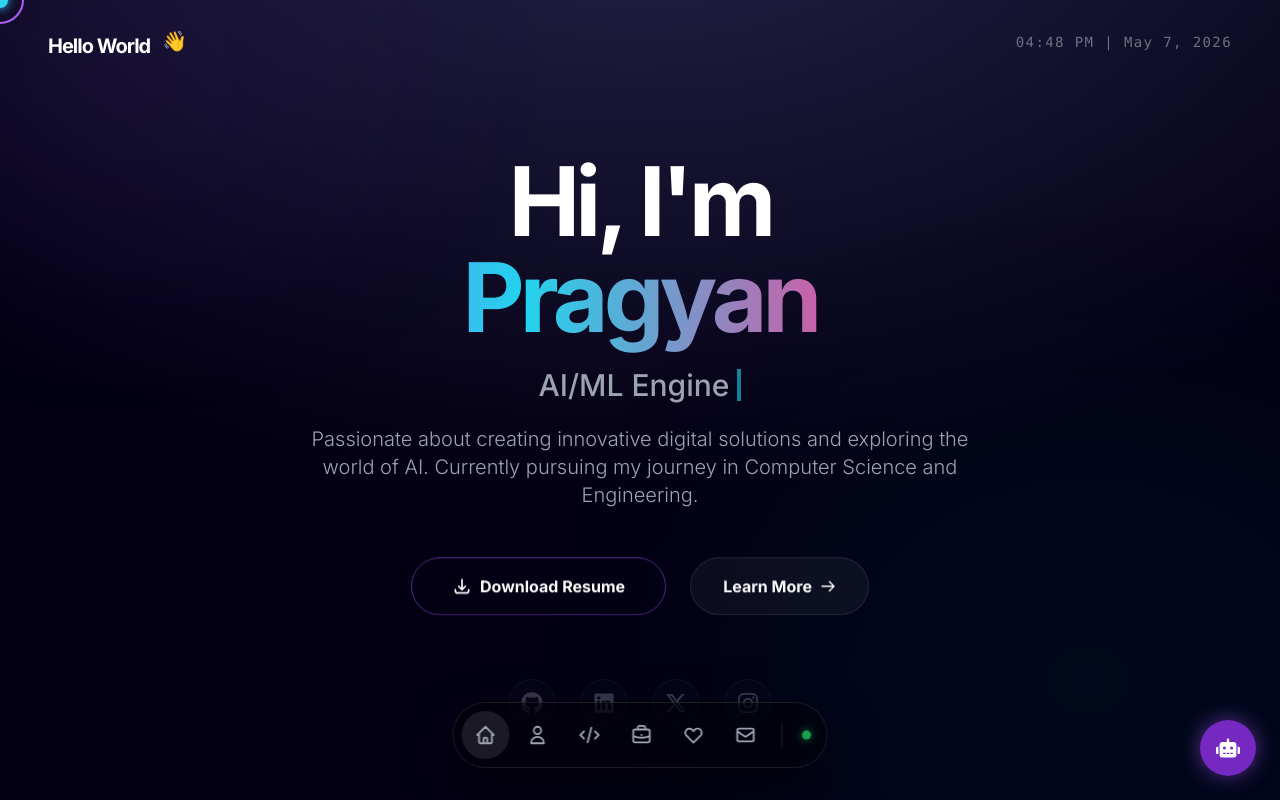
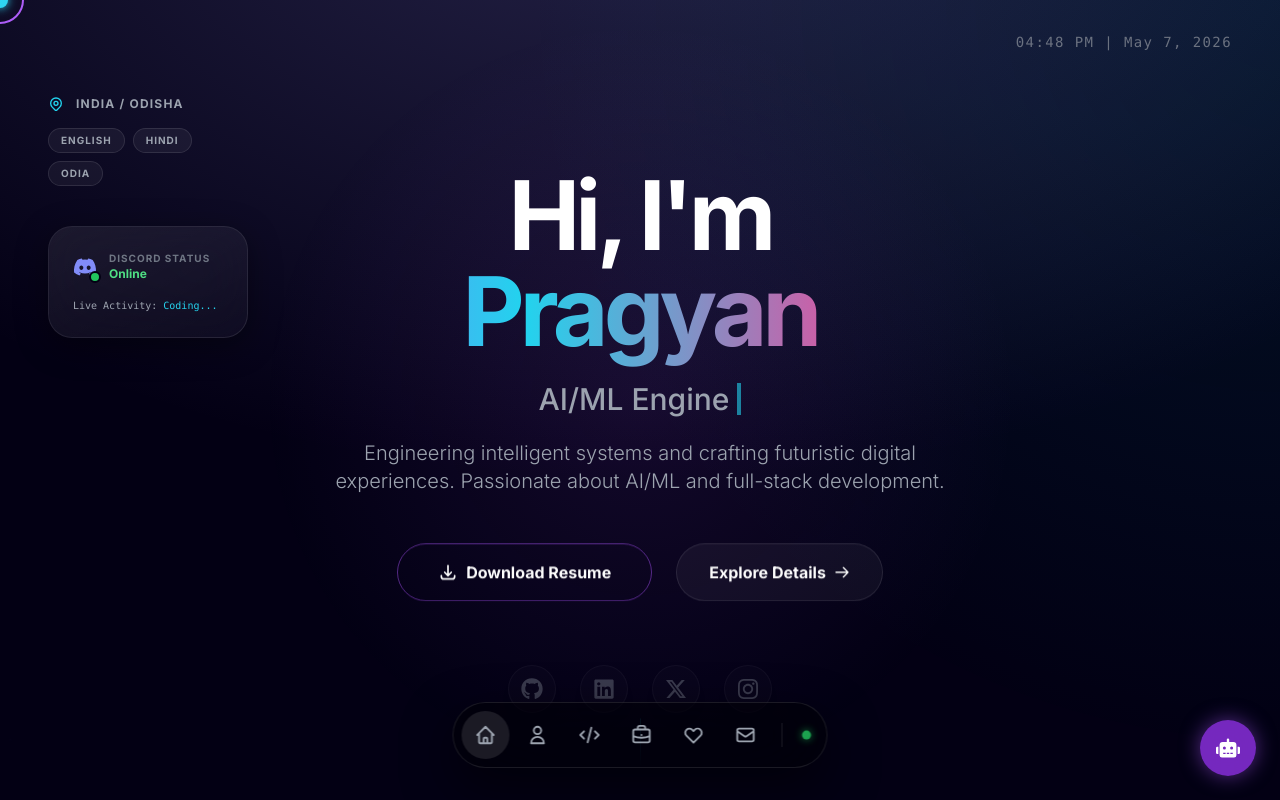
Before and after one commit to Techside-Pragyan/Techside-Portfolio, a React (Vite) app: page / in a window 1280 px wide. Shown: the top 800 px of the page. Built offline with nearby package versions, Linux system fonts and the light colour scheme.

Commit message:
feat: create hero section with animated typing effects and 3D spline integration

```diff
--- a/src/sections/Hero.jsx
+++ b/src/sections/Hero.jsx
@@ -1,7 +1,7 @@
 import React, { useEffect, useState } from 'react';
 import { motion } from 'framer-motion';
-import { FaGithub, FaLinkedin } from 'react-icons/fa';
-import { HiOutlineDownload, HiOutlineArrowRight } from 'react-icons/hi';
+import { FaGithub, FaLinkedin, FaDiscord } from 'react-icons/fa';
+import { HiOutlineDownload, HiOutlineArrowRight, HiOutlineLocationMarker } from 'react-icons/hi';
 import { SiX, SiInstagram } from 'react-icons/si';
 
 const Hero = () => {
@@ -53,20 +53,52 @@ const Hero = () => {
   const formattedDate = time.toLocaleDateString([], { month: 'short', day: 'numeric', year: 'numeric' });
 
   return (
-    <section id="hero" className="relative min-h-screen flex flex-col items-center justify-center px-6 overflow-hidden pt-20">
+    <section id="hero" className="relative min-h-screen flex items-center justify-center px-6 overflow-hidden pt-20">
       {/* Background Mesh Gradients */}
-      <div className="absolute top-0 left-0 w-full h-full -z-10 overflow-hidden pointer-events-none">
-        <div className="absolute top-[-10%] left-[-10%] w-[40%] h-[40%] bg-purple-600/10 rounded-full blur-[120px] animate-pulse"></div>
-        <div className="absolute bottom-[-10%] right-[-10%] w-[50%] h-[50%] bg-cyan-600/10 rounded-full blur-[150px] animate-pulse" style={{ animationDelay: '1s' }}></div>
+      <div className="absolute top-0 left-0 w-full h-full -z-10 overflow-hidden pointer-events-none mesh-gradient"></div>
+
+      {/* Dashboard Elements (Left) */}
+      <div className="absolute top-24 left-8 lg:left-12 hidden xl:flex flex-col gap-10 z-20">
+        <motion.div
+          initial={{ opacity: 0, x: -30 }}
+          animate={{ opacity: 1, x: 0 }}
+          className="space-y-4"
+        >
+          <div className="flex items-center gap-3 text-gray-400">
+             <HiOutlineLocationMarker className="text-cyan-400" />
+             <span className="text-xs font-bold tracking-widest uppercase">India / Odisha</span>
+          </div>
+          <div className="flex flex-wrap gap-2 max-w-[200px]">
+             {['English', 'Hindi', 'Odia'].map(lang => (
+               <span key={lang} className="badge-tag">{lang}</span>
+             ))}
+          </div>
+        </motion.div>
+
+        <motion.div
+          initial={{ opacity: 0, x: -30 }}
+          animate={{ opacity: 1, x: 0 }}
+          transition={{ delay: 0.2 }}
+          className="glass-card p-6 border-white/5 space-y-4"
+        >
+           <div className="flex items-center gap-3">
+              <div className="relative">
+                 <FaDiscord className="text-indigo-400 text-2xl" />
+                 <div className="absolute -bottom-1 -right-1 w-3 h-3 bg-green-500 rounded-full border-2 border-[#030014]"></div>
+              </div>
+              <div className="flex flex-col">
+                 <span className="text-[10px] font-bold text-gray-500 uppercase tracking-widest">Discord Status</span>
+                 <span className="text-xs font-bold text-green-400">Online</span>
+              </div>
+           </div>
+           <div className="text-[10px] text-gray-400 font-mono">
+              Live Activity: <span className="text-cyan-400">Coding...</span>
+           </div>
+        </motion.div>
       </div>
 
-      {/* Top Header Information */}
-      <div className="absolute top-8 left-8 lg:left-12 flex items-center gap-3">
-        <span className="text-xl font-bold tracking-tighter text-white">Hello World</span>
-        <span className="text-xl animate-bounce">👋</span>
-      </div>
-
-      <div className="absolute top-8 right-8 lg:right-12 text-right font-mono text-sm text-gray-500 tracking-widest hidden sm:block">
+      {/* Top Right Info */}
+      <div className="absolute top-8 right-8 lg:right-12 text-right font-mono text-sm text-gray-500 tracking-widest hidden sm:block z-20">
         {formattedTime} | {formattedDate}
       </div>
 
@@ -92,7 +124,7 @@ const Hero = () => {
           </div>
 
           <p className="text-gray-400 text-lg md:text-xl max-w-2xl mx-auto leading-relaxed font-light">
-            Passionate about creating innovative digital solutions and exploring the world of AI. Currently pursuing my journey in Computer Science and Engineering.
+            Engineering intelligent systems and crafting futuristic digital experiences. Passionate about AI/ML and full-stack development.
           </p>
         </motion.div>
 
@@ -108,7 +140,7 @@ const Hero = () => {
             Download Resume
           </a>
           <a href="#about" className="px-8 py-4 rounded-full bg-white/5 border border-white/10 text-white font-bold hover:bg-white/10 transition-all backdrop-blur-xl flex items-center gap-2 group interactive">
-            Learn More
+            Explore Details
             <HiOutlineArrowRight className="group-hover:translate-x-1 transition-transform" />
           </a>
         </motion.div>
@@ -127,8 +159,8 @@ const Hero = () => {
         </motion.div>
       </div>
 
-      {/* Spline 3D Integration - Subtle Background/Side element */}
-      <div className="absolute top-1/2 left-1/2 -translate-x-1/2 -translate-y-1/2 w-full h-full opacity-20 pointer-events-none z-0">
+      {/* Spline 3D Integration - Subtle Background element */}
+      <div className="absolute top-1/2 left-1/2 -translate-x-1/2 -translate-y-1/2 w-full h-full opacity-10 pointer-events-none z-0">
         <spline-viewer url="https://prod.spline.design/6Wq1Q7YGyM-iab9i/scene.splinecode" className="w-full h-full"></spline-viewer>
       </div>
 
```
